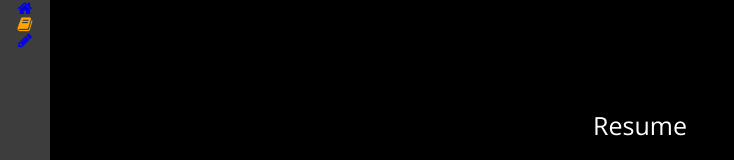
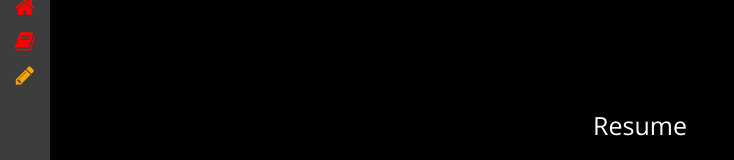
Before and after one commit to brianmdev/webdev-portfolio, a plain HTML site: page resume.html in a window 1280 px wide. Shown: the top 160 px of the page, without its empty margins (0-734 px from the left). Drawn offline with nearby package versions, Linux system fonts and the light colour scheme.

Commit message:
Update resume.html

```diff
--- a/resume.html
+++ b/resume.html
@@ -5,9 +5,9 @@
 </head>
 <body>
   <div class="sidebar">
-    <a href="index.html"><i class="fa fa-home fa-fw" aria-hidden="true"></i></a><br />
-    <a href="resume.html"><i class="fa fa-book fa-fw" aria-hidden="true" style="color:#ffa500;"></i></a><br />
-    <a href="contact.html"><i class="fa fa-pencil fa-fw" aria-hidden="true"></i></a><br />
+    <a href="index.html"><i class="fa fa-home fa-fw fa-lg" aria-hidden="true" style="color:#ff0000"></i></a><br /><br />
+    <a href="resume.html"><i class="fa fa-book fa-fw fa-lg" aria-hidden="true" style="color: #ff0000;"></i></a><br /><br />
+    <a href="contact.html"><i class="fa fa-pencil fa-fw fa-lg" aria-hidden="true" style="color:#ffa500;"></i></a><br /><br />
   </div>
   <p class="title">Resume</p>
   <p class="subtext">Languages known:<br /><ul><li>HTML</li><li>CSS</li><li>JS</li><li>PHP</li><li>SQL</li><li>jQuery</li><li>.NET</li><li>C# (with .NET)</li><li>AJAX (not a language, a method)</li><li>and many more...</li><br/>I will give examples on request.</ul></p>
```
